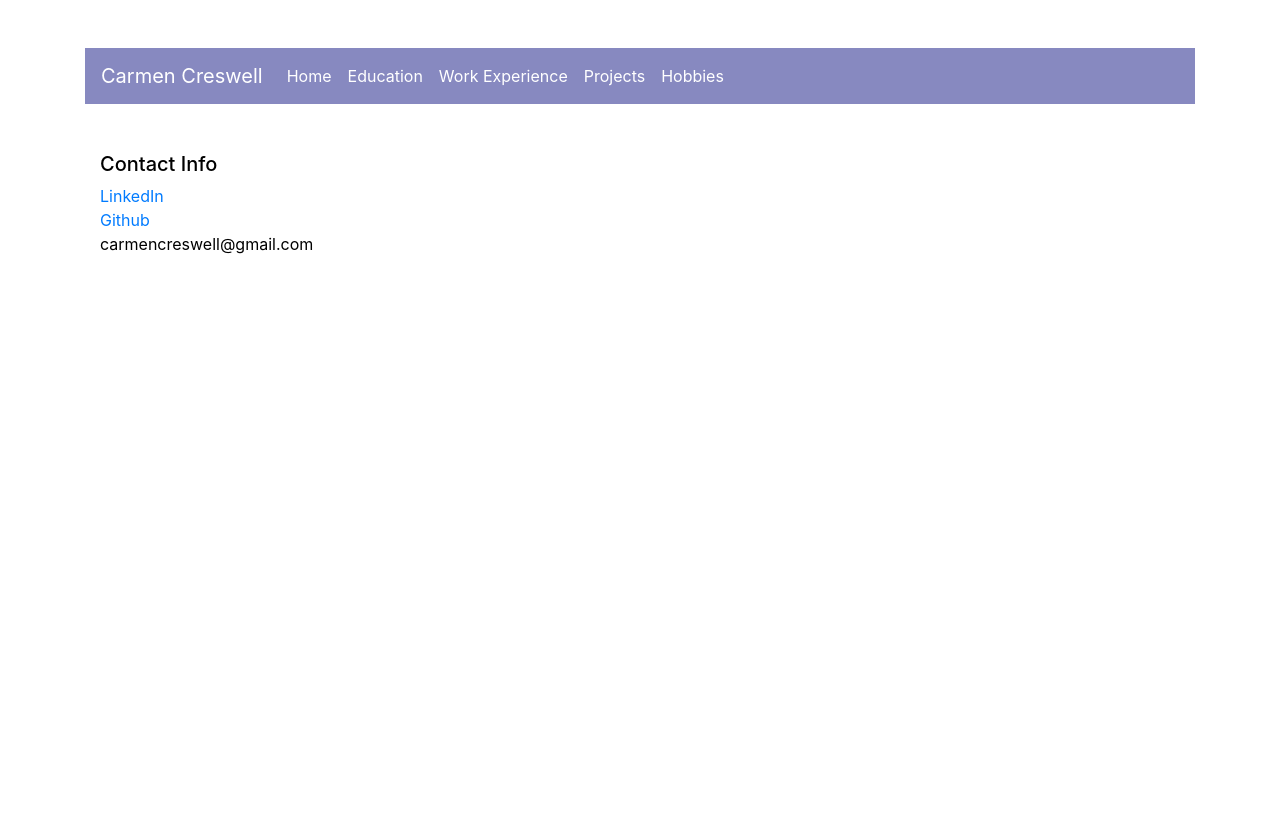
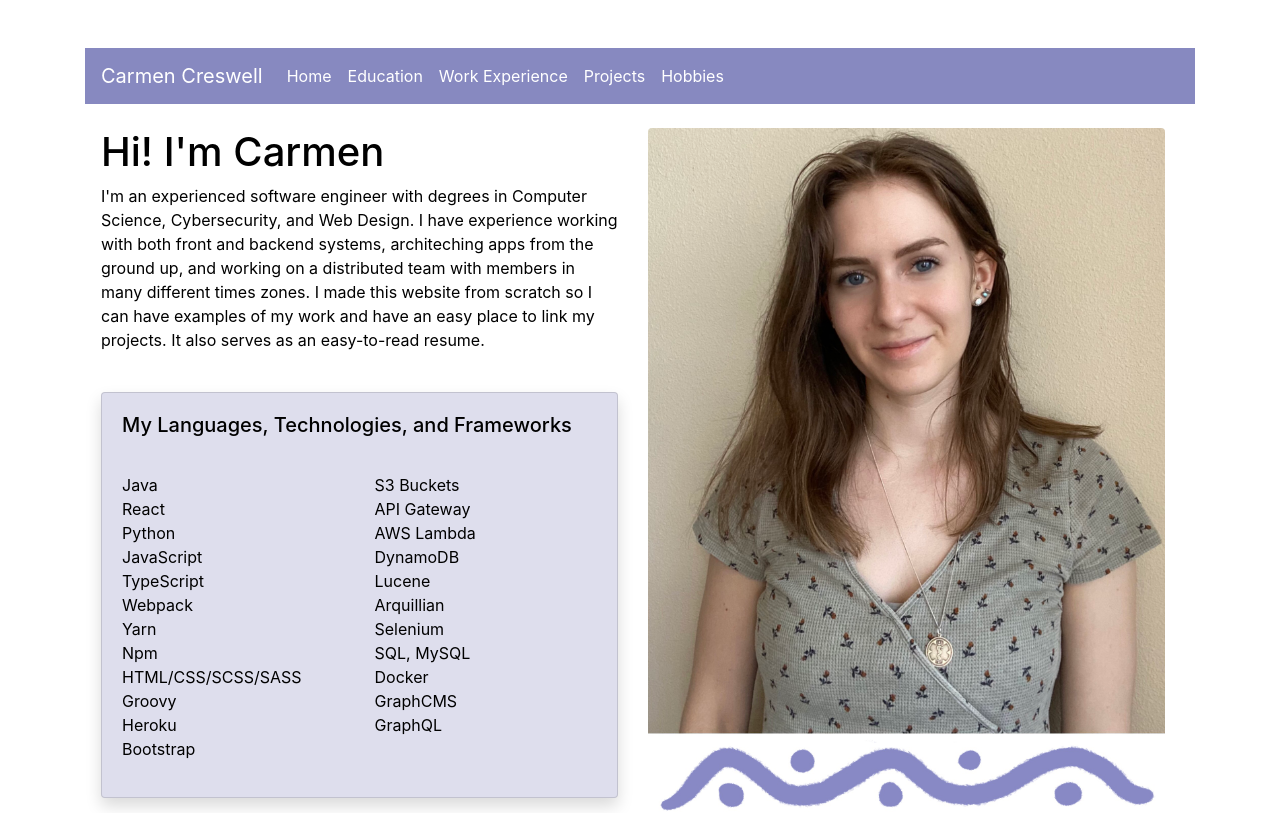
Before and after one commit to ccreswell97/CarmenCreswellWebsite, a React (Create React App) app: page / in a window 1280 px wide. Shown: the top 813 px of the page. Built offline with nearby package versions, Linux system fonts and the light colour scheme.

Commit message:
update technologies and add path for /

```diff
--- a/src/components/AppRouter.jsx
+++ b/src/components/AppRouter.jsx
@@ -9,6 +9,9 @@ export function AppRouter() {
     return (
         <BrowserRouter>
           <Switch>
+          <Route path="/">
+              <Home/>
+            </Route>
             <Route path="/home">
               <Home/>
             </Route>
--- a/src/pages/Home.jsx
+++ b/src/pages/Home.jsx
@@ -26,9 +26,11 @@ export function Home() {
                                         <li>TypeScript</li>
                                         <li>Webpack</li>
                                         <li>Yarn</li>
-                                        <li>npm</li>
-                                        <li>HTML/CSS/SCSS</li>
+                                        <li>Npm</li>
+                                        <li>HTML/CSS/SCSS/SASS</li>
                                         <li>Groovy</li>
+                                        <li>Heroku</li>
+                                        <li>Bootstrap</li>
                                     </ul>
                                 </Col>
                                 <Col sm={6}>
@@ -42,8 +44,8 @@ export function Home() {
                                         <li>Selenium</li>
                                         <li>SQL, MySQL</li>
                                         <li>Docker</li>
-                                        <li>Bootstrap</li>
-
+                                        <li>GraphCMS</li>
+                                        <li>GraphQL</li>
                                     </ul>
                                 </Col>
                             </Row>
--- a/src/pages/Projects.jsx
+++ b/src/pages/Projects.jsx
@@ -18,7 +18,7 @@ export function Projects() {
                             </Card.Link>
                         </Card.Body>
                         <Card.Footer>
-                            Techologies used: React, JavaScript, CSS/SCSS, Webpack, AWS S3 Bucket, Bootstrap, Express, Axios, APIs
+                            Techologies used: React, JavaScript, CSS/SCSS, Heroku, Bootstrap, APIs
                         </Card.Footer>
                     </Card>
 
```
